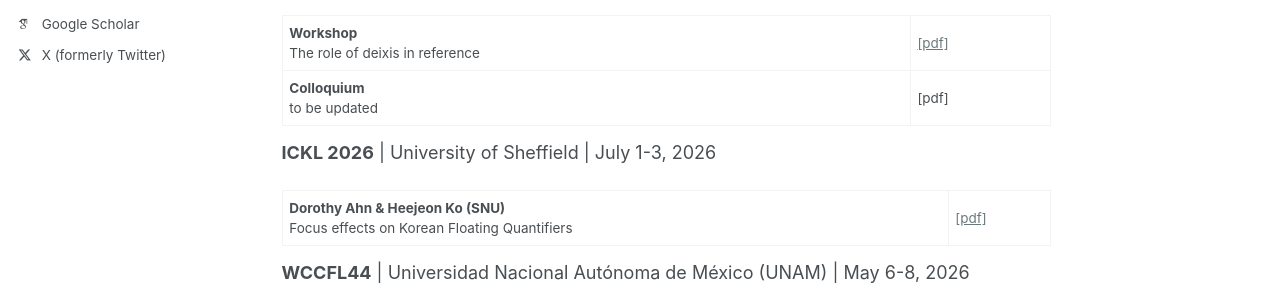
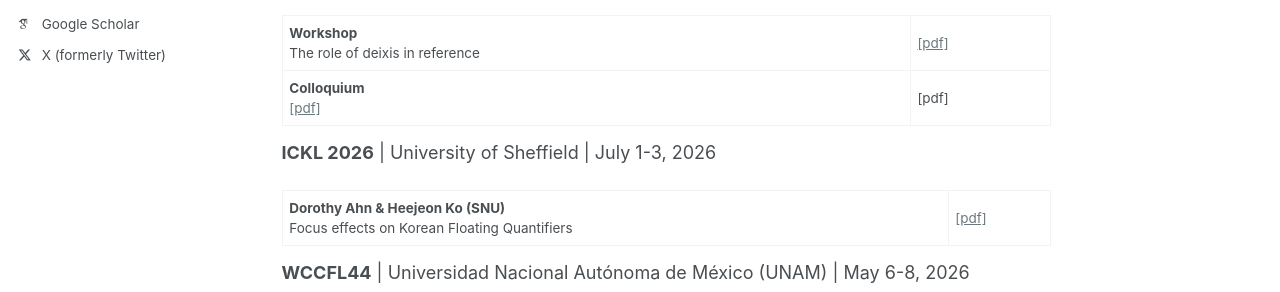
Before and after one commit to doroahn/doroahn.github.io, a Jekyll site: the page built from _pages/handouts.md, in a window 1280 px wide and 1217 px high. Shown: the part 227-519 px from the top of the window. Built offline with Jekyll 4.4.1, drawn with Linux system fonts in a browser that asks for light colours; some web fonts are replaced.

Commit message:
Update handouts.md

```diff
--- a/_pages/handouts.md
+++ b/_pages/handouts.md
@@ -23,7 +23,7 @@ Handouts for talks
   <tr>
     <td>
       <strong>Colloquium</strong><br>
-      to be updated
+      <a href="https://doroahn.github.io/files/ahn_2026_graz.pdf">[pdf]</a>
     </td>
     <td>
       [pdf]
```
